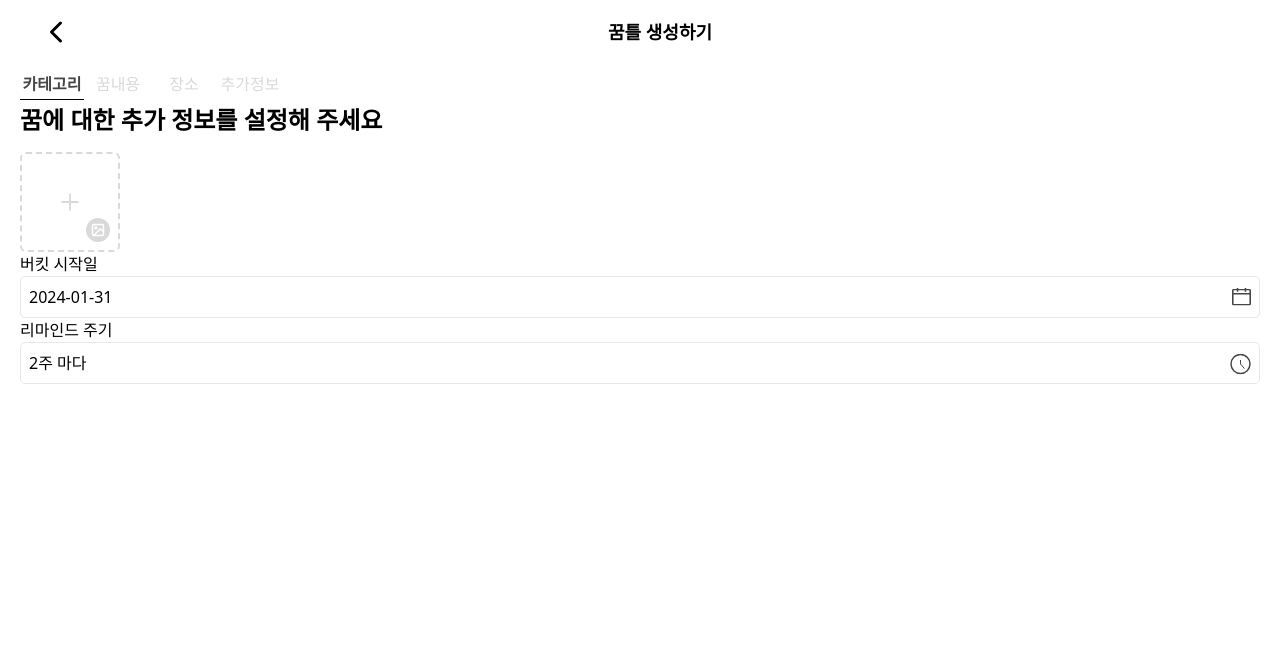
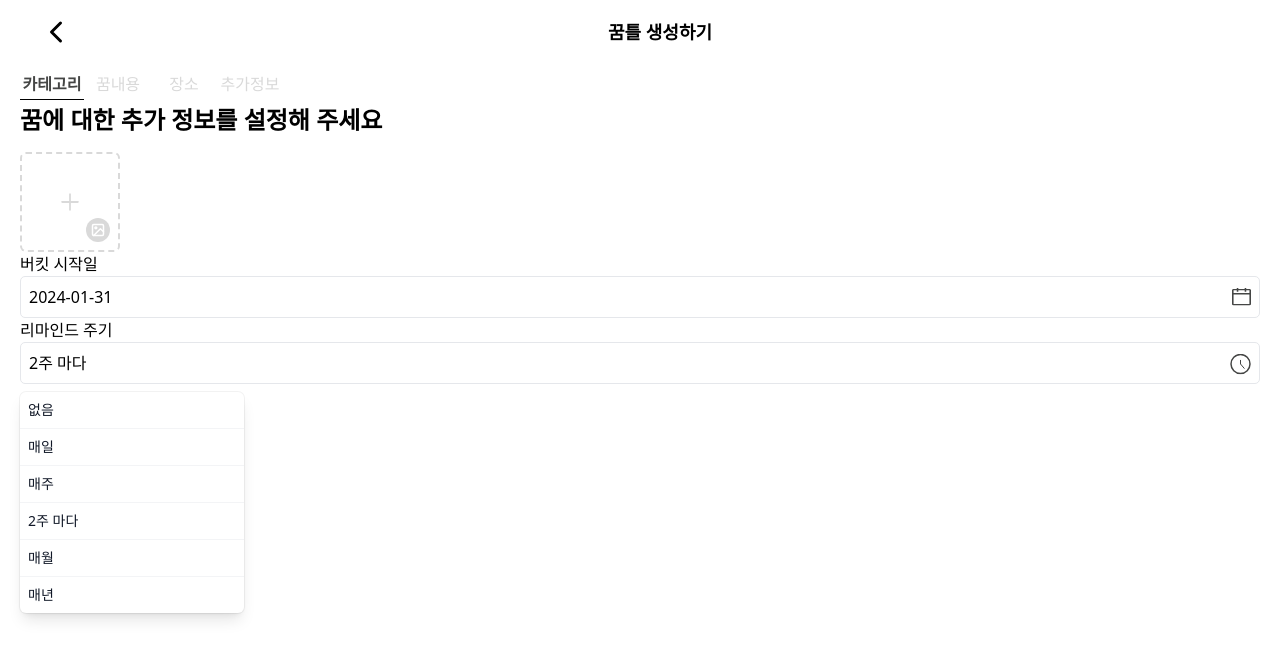
Before and after one commit to ggumms/ggumtle, a React (Vite) app in the folder frontend/: page /bucket/write/additional in a window 1280 px wide. Both pictures are taken after a click on the button "2주 마다". Shown: the top 658 px of the page. Built offline with nearby package versions, Linux system fonts and the light colour scheme.

Commit message:
[FE] Feat #69: RemindPeriod 컴포넌트에 Headless UI 적용하여 Dropdown 개발
Change-Id: I88d93ec922a9baf5e4ad14dafeeba28c9371bdbc

```diff
--- a/frontend/src/pages/Bucket/AddBucket/AdditionalInfo/component/DatePicker.tsx
+++ b/frontend/src/pages/Bucket/AddBucket/AdditionalInfo/component/DatePicker.tsx
@@ -21,6 +21,7 @@ interface IDatePicker {
 	setIsOpen: React.Dispatch<React.SetStateAction<boolean>>
 }
 
+// Todo: 미래 날짜 설정 불가능하도록하는 기능 추가
 const DatePicker = ({ startDate, setStartDate, setIsOpen }: IDatePicker) => {
 	const today = startOfToday()
 	const [currentMonth, setCurrentMonth] = useState(format(today, 'MMM-yyyy'))
--- a/frontend/src/pages/Bucket/AddBucket/AdditionalInfo/component/RemindPeriod.tsx
+++ b/frontend/src/pages/Bucket/AddBucket/AdditionalInfo/component/RemindPeriod.tsx
@@ -1,40 +1,61 @@
 import { useState } from 'react'
+import { Menu, Transition } from '@headlessui/react'
 
-// 미래 날짜 설정 불가능하도록하는 기능 추가
-type PeriodType = 'twoWeek' | 'oneDay' | 'oneWeek' | 'oneMonth' | 'oneYear' | null
+type PeriodType = 'none' | 'oneDay' | 'oneWeek' | 'twoWeek' | 'oneMonth' | 'oneYear'
 const periodData = {
-	twoWeek: '2주 마다',
+	none: '없음',
 	oneDay: '매일',
 	oneWeek: '매주',
+	twoWeek: '2주 마다',
 	oneMonth: '매월',
 	oneYear: '매년',
-	null: '없음',
 }
 
 const RemindPeriod = () => {
-	const [isOpen, setIsOpen] = useState(false)
 	const [period, setPeriod] = useState<PeriodType>('twoWeek')
 
-	// build error를 막기 위한 코드
-	console.log(isOpen, setPeriod)
-
-	const handleClickPeriod = () => {
-		setIsOpen((prev) => !prev)
-	}
-
 	return (
-		<div>
+		<>
 			<p>리마인드 주기</p>
-			<button
-				onClick={handleClickPeriod}
+			<Menu as="div" className={'relative'}>
+				<Menu.Button
 					className="
 				relative w-full px-2 py-2 text-left border-[0.5px] rounded-[5px]
 				after:content-clockImage after:inline-block after:h-[19px] after:absolute after:right-2 after:translate-y-1/2 after:bottom-1/2
 				"
 				>
 					{period && periodData[period]}
+				</Menu.Button>
+				<Transition
+					enter="transition duration-100 ease-out"
+					enterFrom="transform scale-95 opacity-0"
+					enterTo="transform scale-100 opacity-100"
+					leave="transition duration-75 ease-out"
+					leaveFrom="transform scale-100 opacity-100"
+					leaveTo="transform scale-95 opacity-0"
+				>
+					<Menu.Items
+						as="ul"
+						className="absolute left-0 w-56 mt-2 origin-top-right bg-white divide-y divide-gray-100 rounded-md shadow-lg ring-1 ring-black ring-opacity-5 focus:outline-none"
+					>
+						{Object.entries(periodData).map(([key, value]) => (
+							<Menu.Item key={key}>
+								{({ active }) => (
+									<button
+										className={`${
+											active ? 'bg-gray-100' : 'text-gray-900'
+										} group flex w-full items-center px-2 py-2 text-sm`}
+										onClick={() => setPeriod(key as PeriodType)}
+									>
+										{value}
 									</button>
-		</div>
+								)}
+							</Menu.Item>
+						))}
+					</Menu.Items>
+				</Transition>
+			</Menu>
+		</>
 	)
 }
 
```
Lines whose indentation alone changed are shown as unchanged.
